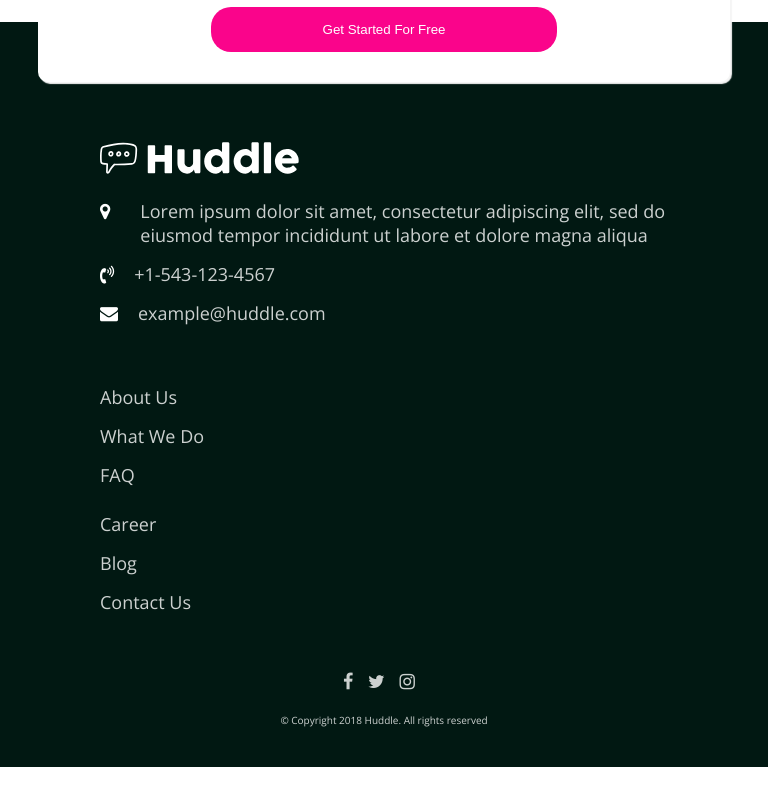
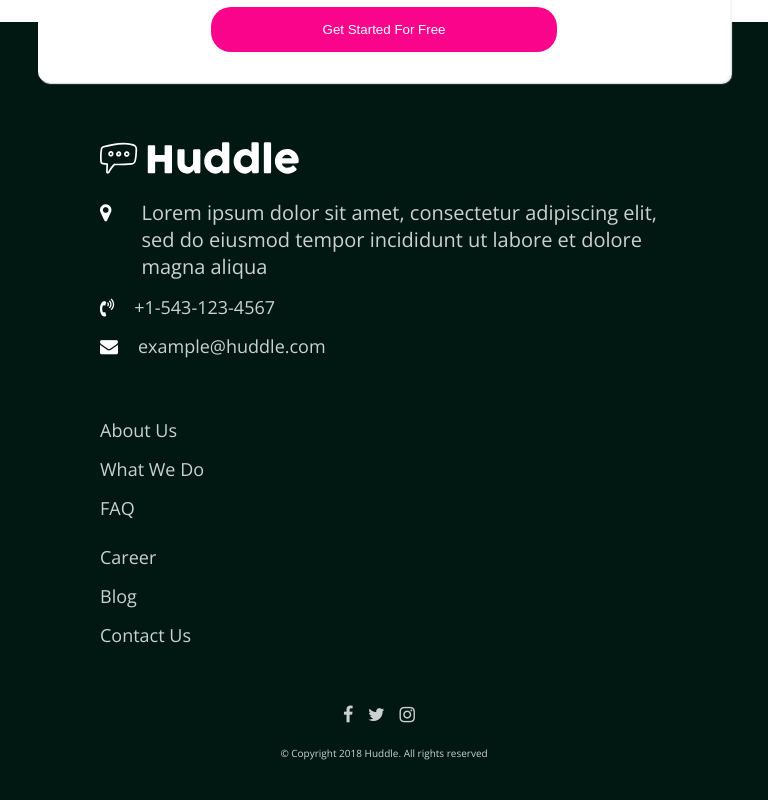
Before and after one commit to SedativeGlam/Huddle-landing-page, a plain HTML site: page index.html in a window 768 px wide. Shown: the part 3499-4299 px from the top of the page. Before the commit the page ends 4266 px from the top, so only its background shows below. Drawn offline with nearby package versions, Linux system fonts and the light colour scheme.

Commit message:
Add files via upload

```diff
--- a/style.css
+++ b/style.css
@@ -204,6 +204,7 @@
 
 .footer-grid-item1 {
   display: flex;
+  font-size: 20px;
 }
 
 .footer-grid-item1 > p {
@@ -257,7 +258,7 @@
 
 .footer-grid-right > i {
   opacity: 0.8;
-  padding-right: 5px;
+  margin-right: 10px;
 }
 
 .copyright {
@@ -517,11 +518,6 @@
     text-align: center;
   }
 
-  .footer-grid-right > i {
-    opacity: 0.8;
-    padding-right: 10px;
-  }
-
   .footer-grid-item1 > i {
     margin-right: 30px;
   }
```
